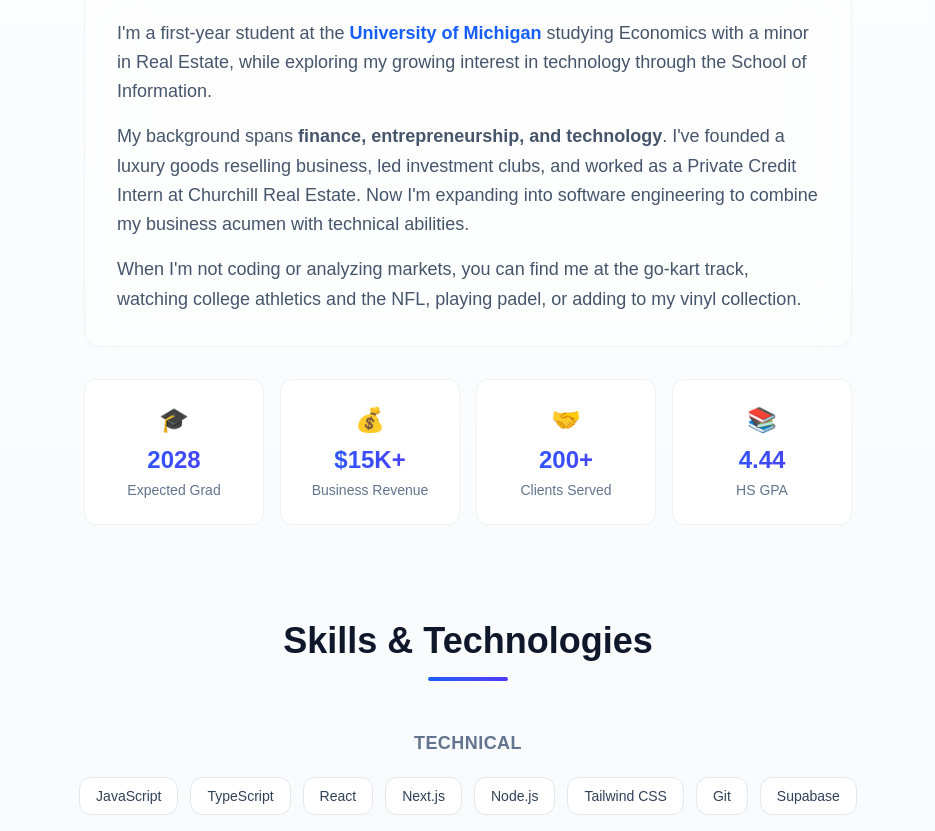
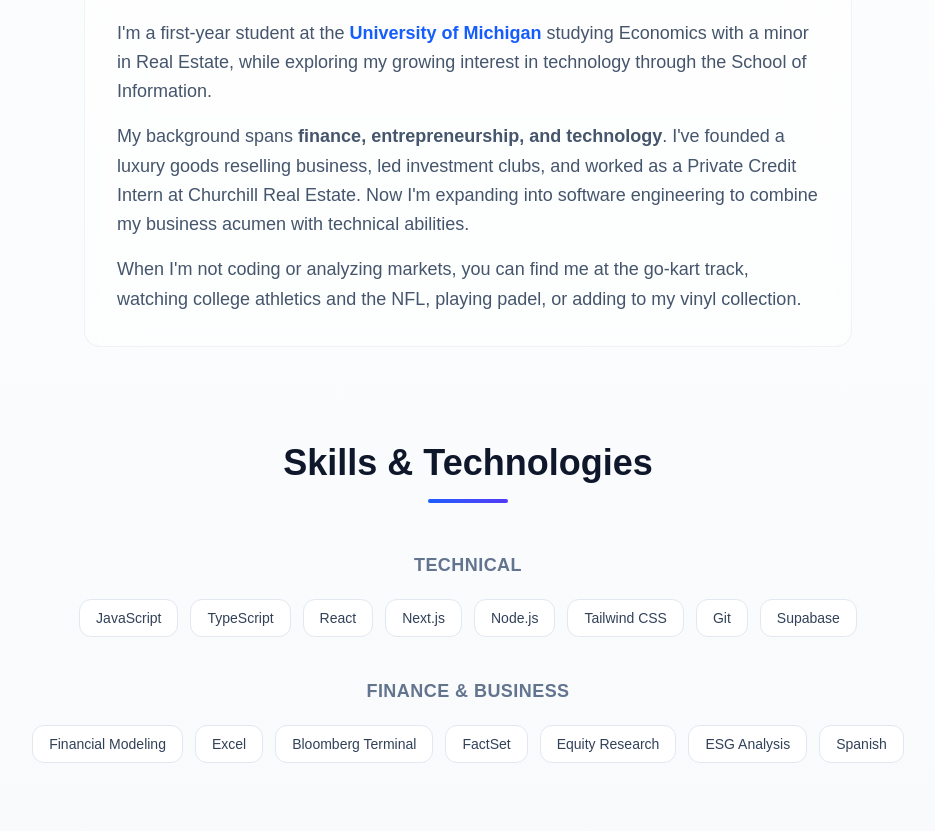
Before and after one commit to adszapiro/portfolio, a Next.js app: page / in a window 1280 px wide. Shown: the part 757-1588 px from the top of the page, without its empty margins (172-1107 px from the left). Built offline with nearby package versions, Linux system fonts and the light colour scheme.

Commit message:
Remove stats section from About
Co-authored-by: Cursor <cursoragent@cursor.com>

```diff
--- a/components/About.tsx
+++ b/components/About.tsx
@@ -1,11 +1,4 @@
 export default function About() {
-  const stats = [
-    { value: "2028", label: "Expected Grad", icon: "🎓" },
-    { value: "$15K+", label: "Business Revenue", icon: "💰" },
-    { value: "200+", label: "Clients Served", icon: "🤝" },
-    { value: "4.44", label: "HS GPA", icon: "📚" },
-  ];
-
   return (
     <section id="about" className="mb-24 scroll-mt-20">
       <div className="text-center mb-12">
@@ -16,7 +9,7 @@ export default function About() {
       </div>
 
       <div className="max-w-3xl mx-auto">
-        <div className="bg-white/50 dark:bg-slate-800/50 backdrop-blur-xl rounded-2xl border border-slate-200/50 dark:border-slate-700/50 p-8 mb-8">
+        <div className="bg-white/50 dark:bg-slate-800/50 backdrop-blur-xl rounded-2xl border border-slate-200/50 dark:border-slate-700/50 p-8">
           <div className="space-y-4 text-lg text-slate-600 dark:text-slate-300 leading-relaxed">
             <p>
               I'm a first-year student at the <span className="font-semibold text-blue-600 dark:text-blue-400">University of Michigan</span> studying
@@ -38,22 +31,6 @@ export default function About() {
             </p>
           </div>
         </div>
-
-        {/* Stats Grid */}
-        <div className="grid grid-cols-2 md:grid-cols-4 gap-4">
-          {stats.map((stat) => (
-            <div
-              key={stat.label}
-              className="group bg-white dark:bg-slate-800 rounded-xl p-6 border border-slate-200/50 dark:border-slate-700/50 hover:border-blue-300 dark:hover:border-blue-600 hover:shadow-lg hover:shadow-blue-500/5 transition-all text-center"
-            >
-              <span className="text-2xl mb-2 block group-hover:scale-110 transition-transform">{stat.icon}</span>
-              <p className="text-2xl font-bold bg-gradient-to-r from-blue-600 to-indigo-600 bg-clip-text text-transparent">
-                {stat.value}
-              </p>
-              <p className="text-sm text-slate-500 dark:text-slate-400 mt-1">{stat.label}</p>
-            </div>
-          ))}
-        </div>
       </div>
     </section>
   );
```
